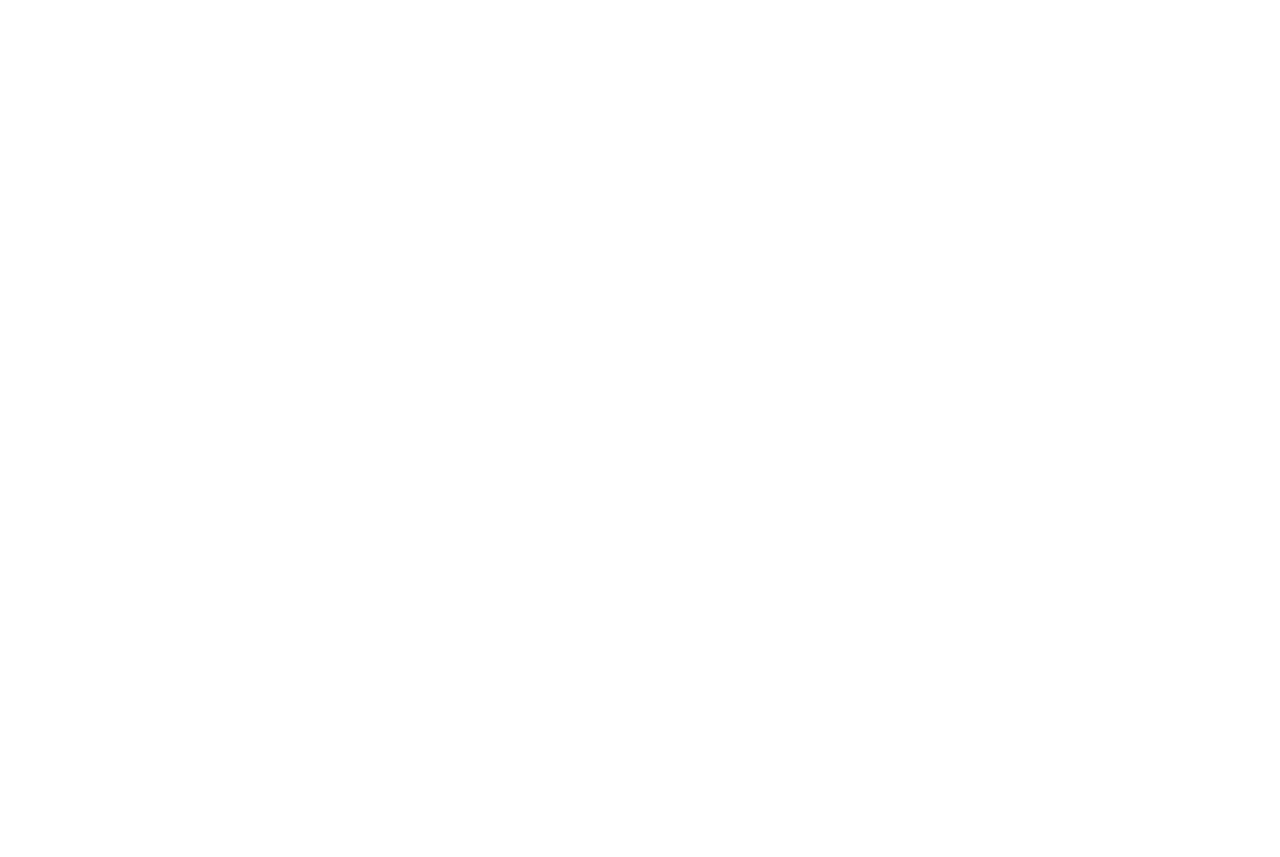
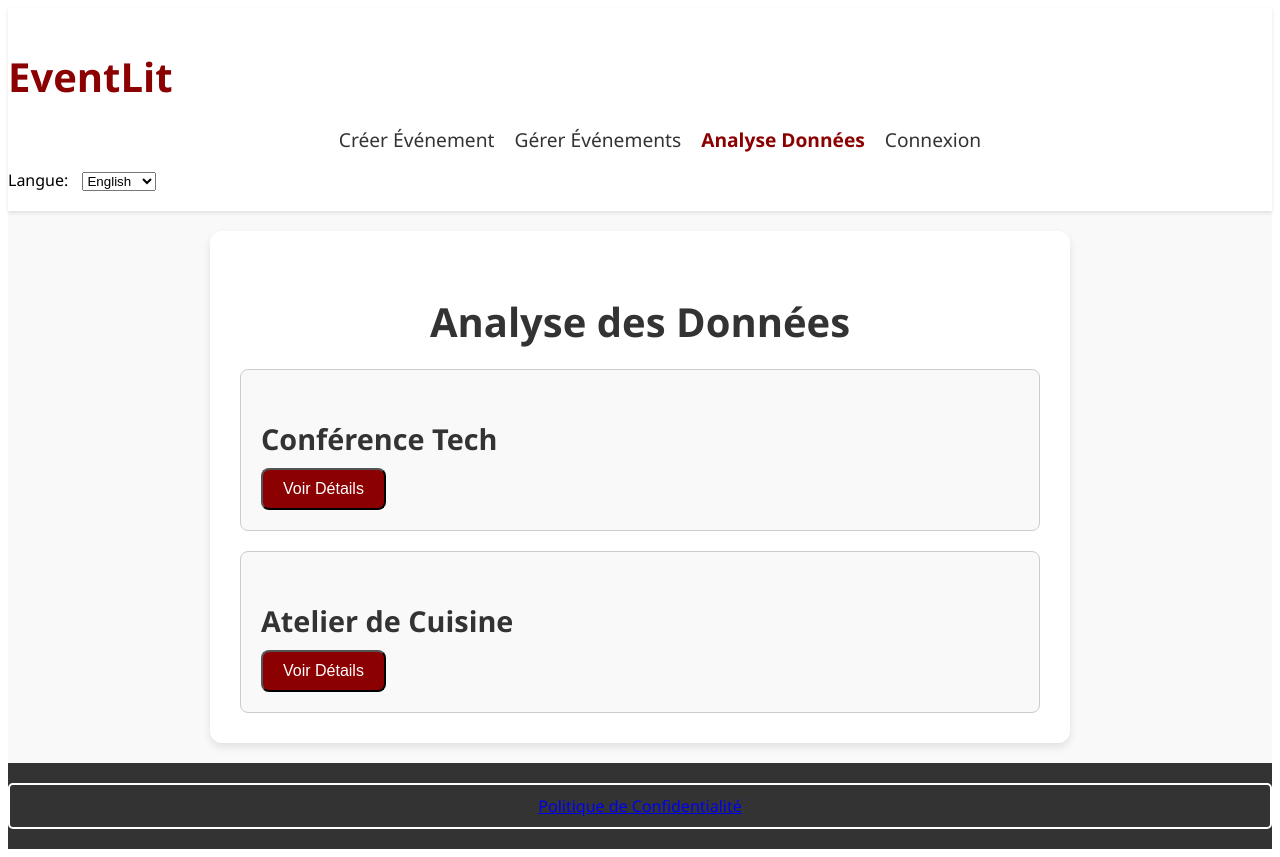
Before and after one commit to Delta-ReFz/Integrateur2, a Vue app in the folder integrateur/: page /analyse-donnees in a window 1280 px wide. Before the commit this address had no page. Before the commit the page ends 800 px from the top, so only its background shows below. Built offline with nearby package versions, Linux system fonts and the light colour scheme.

Commit message:
modification de la page analyse

```diff
--- a/integrateur/src/router.js
+++ b/integrateur/src/router.js
@@ -3,6 +3,7 @@ import Accueil from './views/Accueil.vue';
 import Connexion from './views/Connexion.vue';
 import CreerEvenement from './views/CreerEvenement.vue';
 import GererEvenement from './views/GererEvenement.vue';
+import AnalyseDonnees from './views/AnalyseDonnees.vue';
 
 
 const routes = [
@@ -29,6 +30,12 @@ const routes = [
   path: '/gerer-evenements',
   name: 'GererEvenement',
   component: GererEvenement
+},
+
+{
+  path: '/analyse-donnees',
+  name: 'AnalyseDonnees',
+  component: AnalyseDonnees
 }
 ];
 
--- /dev/null
+++ b/integrateur/src/views/AnalyseDonnees.vue
@@ -0,0 +1,255 @@
+<template>
+    <div class="page-analyse-donnees">
+      <header class="header">
+        <div class="logo">
+          <h1><router-link to="/">EventLit</router-link></h1>
+        </div>
+        <nav class="navigation">
+          <ul>
+            <li><router-link to="/creer-evenement" class="nav-link">Créer Événement</router-link></li>
+            <li><router-link to="/gerer-evenements" class="nav-link">Gérer Événements</router-link></li>
+            <li><router-link to="/analyse-donnees" class="nav-link active">Analyse Données</router-link></li>
+            <li><router-link to="/connexion" class="nav-link">Connexion</router-link></li>
+          </ul>
+        </nav>
+        <div class="language-selector">
+          <label for="language">Langue: </label>
+          <select id="language" @change="changeLanguage">
+            <option value="en">English</option>
+            <option value="fr">Français</option>
+            <option value="es">Español</option>
+          </select>
+        </div>
+      </header>
+
+      <main class="main-content">
+        <div class="analyse-donnees">
+          <h2>Analyse des Données</h2>
+          <div v-if="events.length" class="events-analysis">
+            <div v-for="event in events" :key="event.id" class="event-analysis-item">
+              <h3>{{ event.name }}</h3>
+              <button @click="toggleEventDetails(event.id)" class="cta-button">
+                {{ event.showDetails ? 'Masquer Détails' : 'Voir Détails' }}
+              </button>
+              <div v-if="event.showDetails" class="event-details">
+                <p><strong>Date:</strong> {{ event.date }}</p>
+                <p><strong>Lieu:</strong> {{ event.location }}</p>
+                <p><strong>Nombre de participants:</strong> {{ event.participants.length }}</p>
+                <p><strong>Description:</strong> {{ event.description }}</p>
+              </div>
+            </div>
+          </div>
+          <div v-else>
+            <p>Aucun événement trouvé. <router-link to="/creer-evenement" class="cta-button">Créez un événement</router-link></p>
+          </div>
+        </div>
+      </main>
+
+      <footer class="footer">
+        <div class="footer-content">
+          <div class="footer-link">
+            <router-link to="/politique-confidentialite">Politique de Confidentialité</router-link>
+          </div>
+        </div>
+      </footer>
+    </div>
+  </template>
+
+  <script setup>
+  import { ref } from 'vue';
+
+  const events = ref([
+    {
+      id: 1,
+      name: 'Conférence Tech',
+      date: '2024-09-15',
+      location: 'Paris, France',
+      description: 'Une conférence sur les nouvelles technologies.',
+      participants: ['Mehdi', 'Etienne', 'Radia', 'JM', 'Olivier'],
+      showDetails: false
+    },
+    {
+      id: 2,
+      name: 'Atelier de Cuisine',
+      date: '2024-10-01',
+      location: 'Lyon, France',
+      description: 'Un atelier pour apprendre les bases de la cuisine française.',
+      participants: ['Mehdi', 'Etienne', 'Radia', 'JM', 'Olivier'],
+      showDetails: false
+    }
+  ]);
+
+  function changeLanguage() {
+    const language = document.getElementById('language').value;
+    if (language === 'en') {
+      window.location.href = 'index.html';
+    } else if (language === 'fr') {
+      window.location.href = 'index_fr.html';
+    } else if (language === 'es') {
+      window.location.href = 'index_es.html';
+    }
+  }
+
+  function toggleEventDetails(eventId) {
+    const event = events.value.find(e => e.id === eventId);
+    if (event) {
+      event.showDetails = !event.showDetails;
+    }
+  }
+  </script>
+
+  <style scoped>
+  .page-analyse-donnees {
+    font-family: 'Segoe UI', Tahoma, Geneva, Verdana, sans-serif;
+    min-height: 100vh;
+    display: flex;
+    flex-direction: column;
+    background-color: #f9f9f9;
+  }
+
+  .header {
+    background-color: #fff;
+    padding: 20px 0;
+    box-shadow: 0 2px 4px rgba(0, 0, 0, 0.1);
+  }
+
+  .logo h1 a {
+    margin: 0;
+    font-size: 2.5rem;
+    color: darkred;
+    text-decoration: none;
+  }
+
+  .navigation {
+    margin-top: 10px;
+  }
+
+  .navigation ul {
+    list-style: none;
+    display: flex;
+    justify-content: center;
+    gap: 20px;
+  }
+
+  .nav-link {
+    text-decoration: none;
+    color: #333;
+    font-size: 1.2rem;
+    transition: color 0.3s ease;
+  }
+
+  .nav-link:hover {
+    color: darkred;
+  }
+
+  .nav-link.active {
+    font-weight: bold;
+    color: darkred;
+  }
+
+  .language-selector {
+    margin-top: 10px;
+  }
+
+  .language-selector label {
+    margin-right: 10px;
+  }
+
+  .main-content {
+    flex: 1;
+    display: flex;
+    flex-direction: column;
+    align-items: center;
+    justify-content: center;
+    text-align: center;
+    padding: 20px;
+  }
+
+  .analyse-donnees {
+    width: 100%;
+    max-width: 800px;
+    padding: 30px;
+    background-color: #fff;
+    box-shadow: 0 4px 8px rgba(0, 0, 0, 0.1);
+    border-radius: 12px;
+    animation: fadeIn 1s ease-in-out;
+  }
+
+  .analyse-donnees h2 {
+    font-size: 2.5rem;
+    color: #333;
+    margin-bottom: 20px;
+  }
+
+  .events-analysis {
+    display: flex;
+    flex-direction: column;
+    gap: 20px;
+  }
+
+  .event-analysis-item {
+    padding: 20px;
+    background-color: #f9f9f9;
+    border: 1px solid #ccc;
+    border-radius: 8px;
+    text-align: left;
+  }
+
+  .event-analysis-item h3 {
+    font-size: 1.8rem;
+    color: #333;
+    margin-bottom: 10px;
+  }
+
+  .event-details {
+    margin-top: 20px;
+  }
+
+  .cta-button {
+    display: inline-block;
+    padding: 10px 20px;
+    font-size: 1rem;
+    text-decoration: none;
+    color: #fff;
+    background-color: darkred;
+    border-radius: 8px;
+    transition: background-color 0.3s ease;
+    cursor: pointer;
+    margin-right: 10px;
+  }
+
+  .cta-button:hover {
+    background-color: #c82333;
+  }
+
+  .footer {
+    background-color: #333;
+    color: #fff;
+    padding: 20px 0;
+    text-align: center;
+  }
+
+  .footer-link {
+    text-decoration: none;
+    color: #fff;
+    padding: 10px 20px;
+    border: 2px solid #fff;
+    border-radius: 5px;
+    transition: background-color 0.3s ease, border-color 0.3s ease, color 0.3s ease;
+  }
+
+  .footer-link:hover {
+    background-color: #e73c7e;
+    border-color: #e73c7e;
+    color: #fff;
+  }
+
+  @keyframes fadeIn {
+    from {
+      opacity: 0;
+    }
+    to {
+      opacity: 1;
+    }
+  }
+  </style>
```
